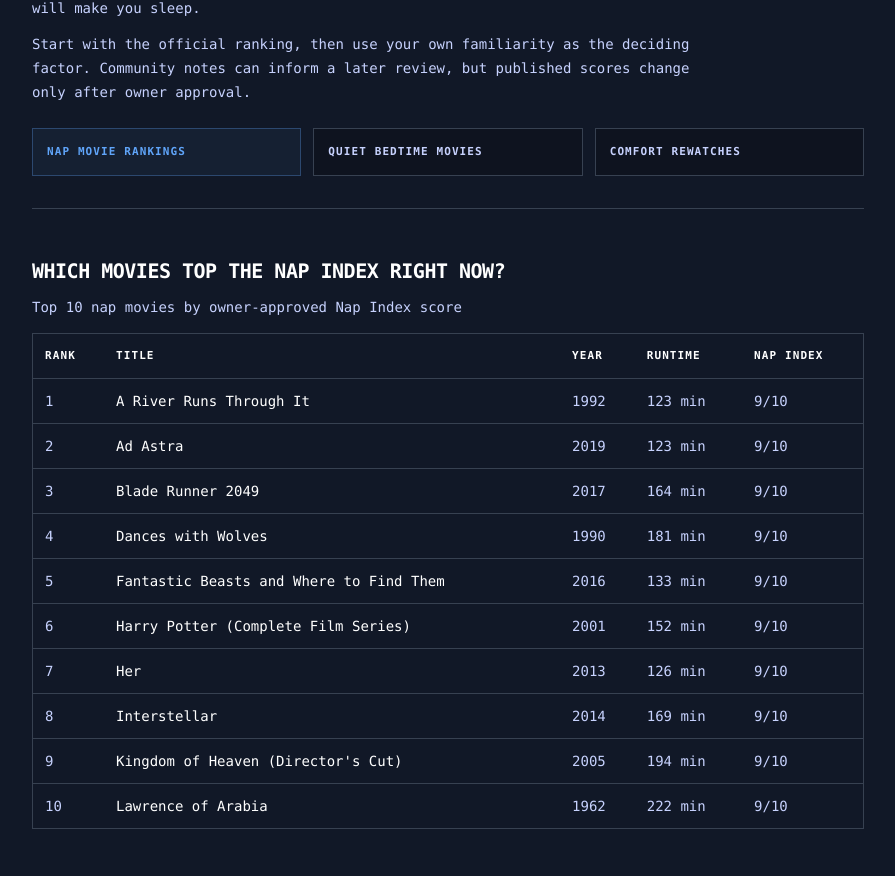
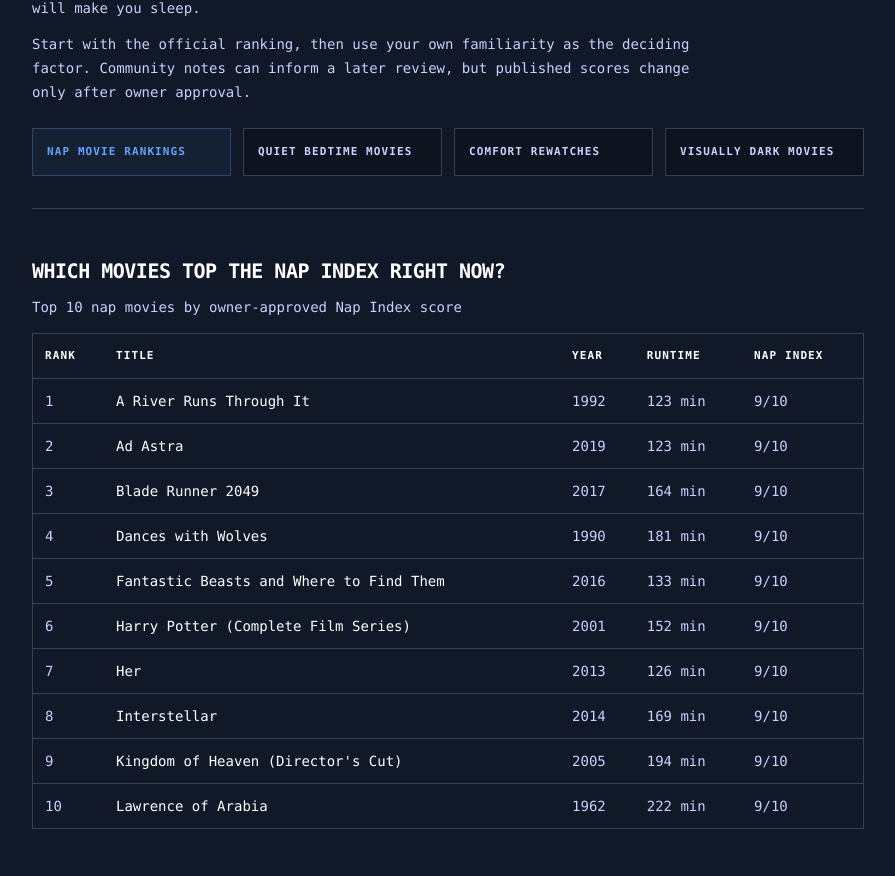
Before and after one commit to sthoms12/nap-movies-the-sleep-friendly-movie-database, a React (Vite) app: page / in a window 1280 px wide. Shown: the part 875-1751 px from the top of the page, without its empty margins (192-1087 px from the left). Built offline with nearby package versions, Linux system fonts and the light colour scheme.

Commit message:
Add homepage guide card for visually dark movies (#25)

```diff
--- a/src/pages/HomePage.tsx
+++ b/src/pages/HomePage.tsx
@@ -138,10 +138,11 @@ export function HomePage() {
               Start with the official ranking, then use your own familiarity as the deciding factor. Community notes can inform a later review, but published scores change only after owner approval.
             </p>
           </div>
-          <div className="grid gap-3 md:grid-cols-3">
+          <div className="grid gap-3 md:grid-cols-2 lg:grid-cols-4">
             <Link to="/movies-to-fall-asleep-to/" className="tap-target justify-start border border-retro-accent/30 bg-retro-accent/5 text-[11px] font-black uppercase tracking-widest text-retro-accent hover:bg-retro-accent/10">Nap movie rankings</Link>
             <Link to="/quiet-movies-for-bedtime/" className="tap-target justify-start border border-border bg-black/20 text-[11px] font-black uppercase tracking-widest text-retro-text hover:border-retro-accent/40 hover:text-retro-accent">Quiet bedtime movies</Link>
             <Link to="/comfort-movies-for-sleep/" className="tap-target justify-start border border-border bg-black/20 text-[11px] font-black uppercase tracking-widest text-retro-text hover:border-retro-accent/40 hover:text-retro-accent">Comfort rewatches</Link>
+            <Link to="/visually-dark-movies-to-fall-asleep-to/" className="tap-target justify-start border border-border bg-black/20 text-[11px] font-black uppercase tracking-widest text-retro-text hover:border-retro-accent/40 hover:text-retro-accent">Visually dark movies</Link>
           </div>
         </section>
 
```
